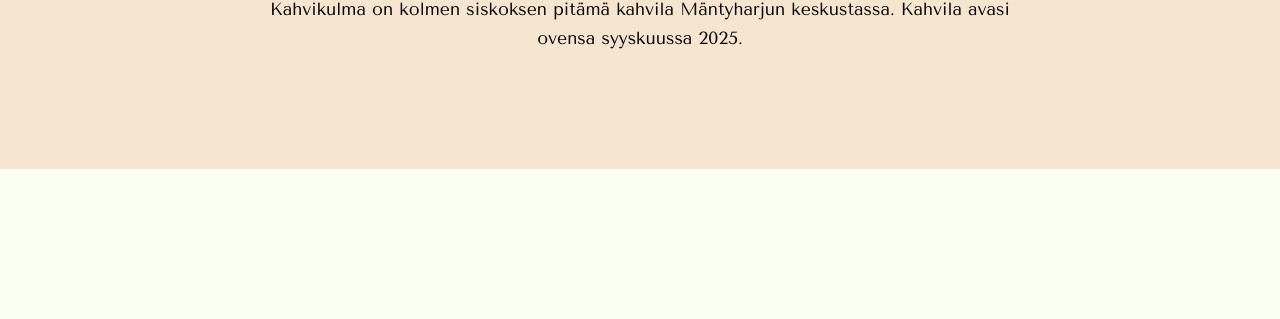
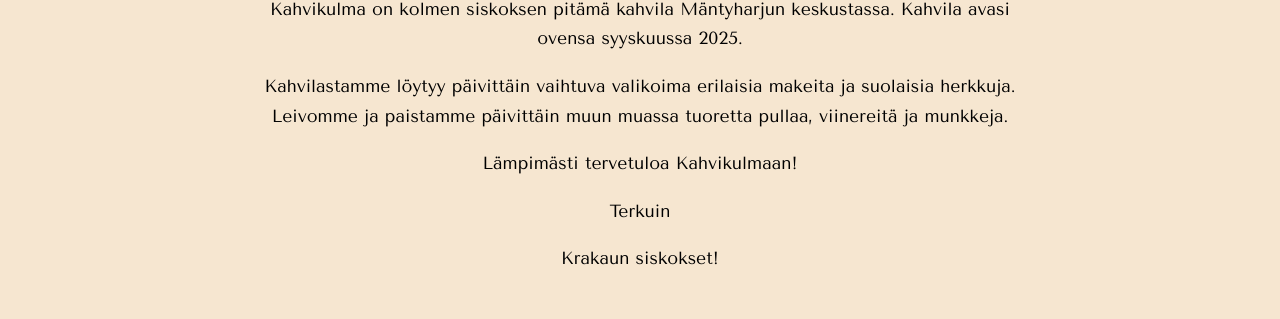
Before and after one commit to BigDsaur/Kahvikulma, a React (Vite) app in the folder Kahvi_frontend/: page / in a window 1280 px wide. Shown: the part 252-571 px from the top of the page. Built offline with nearby package versions, Linux system fonts and the light colour scheme; no server answers.

Commit message:
lisätty tekstii

```diff
--- a/Kahvi_frontend/src/pages/Kotisivu.jsx
+++ b/Kahvi_frontend/src/pages/Kotisivu.jsx
@@ -48,14 +48,14 @@ const Kotisivu = () => {
       <section id="meista" className="section about">
         <div className="content">
           <h2>Tietoa meistä</h2>
-          <p>
-            Kahvikulma on kolmen siskoksen pitämä kahvila Mäntyharjun keskustassa. Kahvila avasi ovensa syyskuussa 2025.
-          </p>
-
+          <p>Kahvikulma on kolmen siskoksen pitämä kahvila Mäntyharjun keskustassa. Kahvila avasi ovensa syyskuussa 2025.</p>
+          <p>Kahvilastamme löytyy päivittäin vaihtuva valikoima erilaisia makeita ja suolaisia herkkuja. Leivomme ja paistamme päivittäin muun muassa tuoretta pullaa, viinereitä ja munkkeja.</p>
+          <p>Lämpimästi tervetuloa Kahvikulmaan!</p>
+          <p>Terkuin <p>
+            </p>Krakaun siskokset!</p>
         </div>
       </section>
 
-      {/* —————— Aukioloajat —————— */}
       <section id="aukiolo" className="section opening-hours">
         <h2>Aukioloajat</h2>
         <ul style={{ listStyle: "none", padding: 0 }}>
@@ -74,7 +74,6 @@ const Kotisivu = () => {
         </ul>
       </section>
 
-      {/* —————— Yhteystiedot —————— */}
       <section id="yhteys" className="section contact">
         <div className="content">
           <h2>Yhteystiedot</h2>
```
